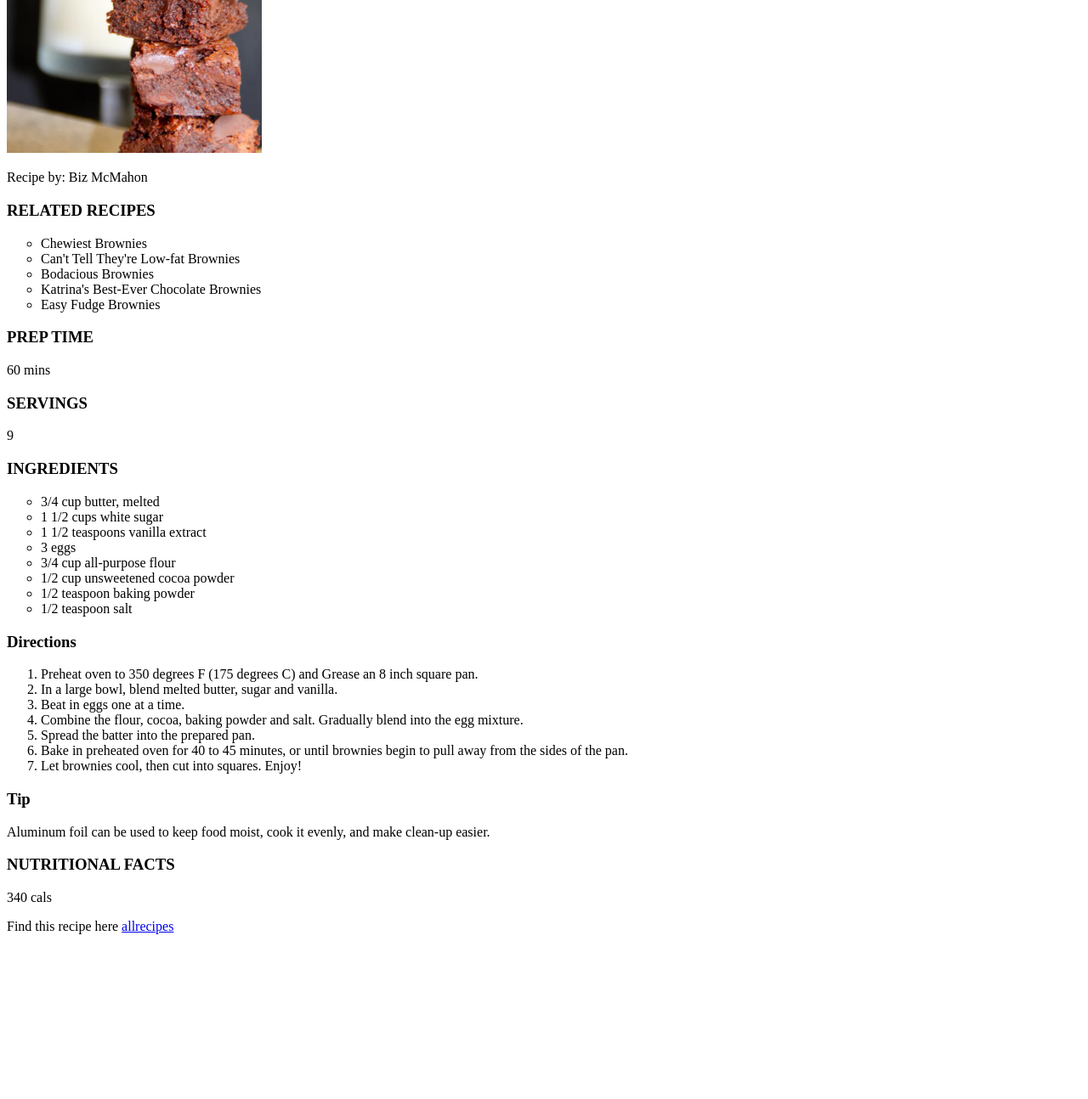
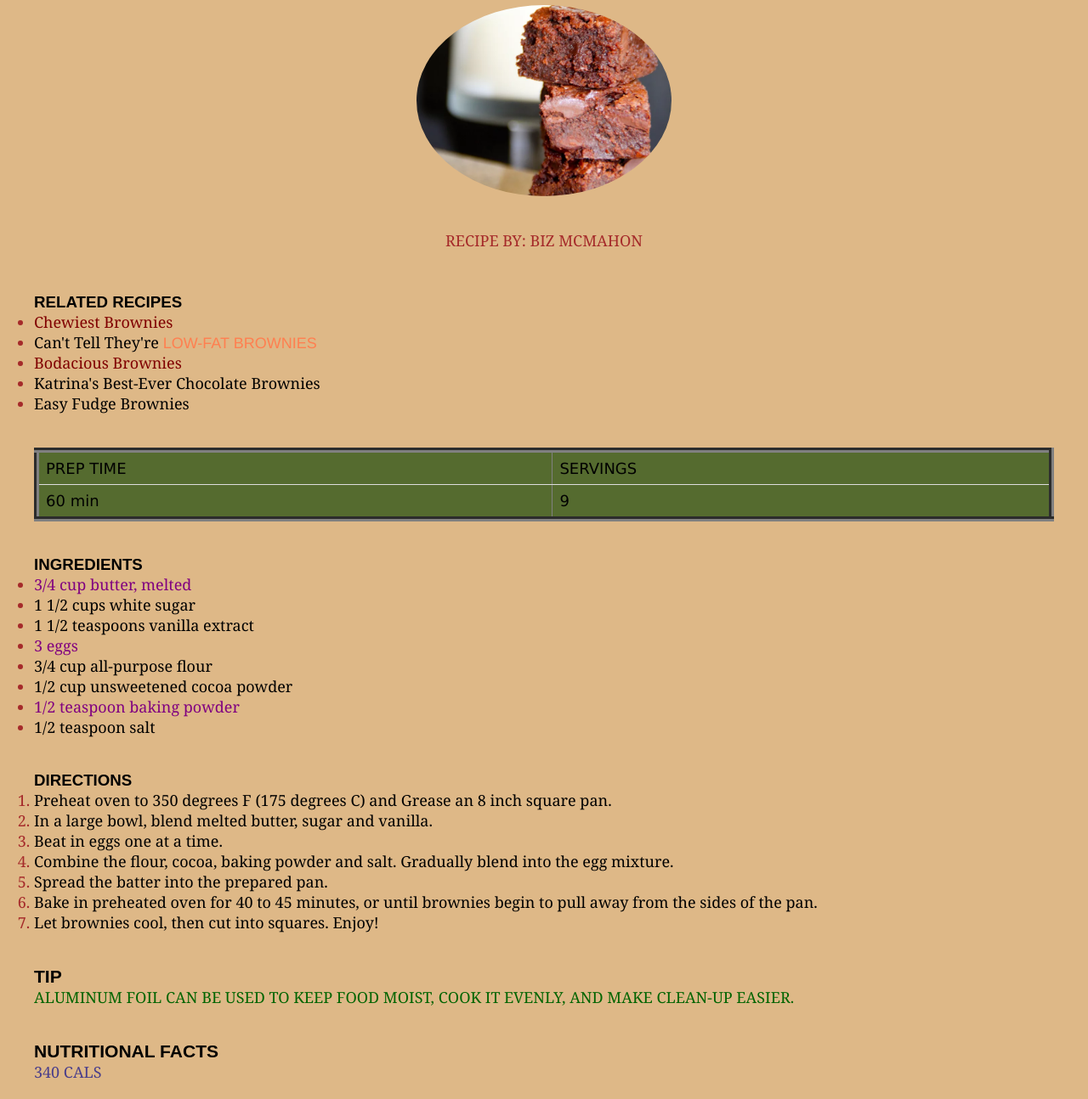
Before and after one commit to Saranya2301/brownieRecipe, a plain HTML site: page index.html in a window 1280 px wide. Shown: the part 145-1439 px from the top of the page at 85% size. Before the commit the page ends 1253 px from the top, so only its background shows below. Drawn offline with Linux system fonts and the light colour scheme.

Commit message:
Changed the image & added style

```diff
--- /dev/null
+++ b/css/styles.css
@@ -0,0 +1,165 @@
+* {
+    /*Universal Selector*/
+    margin: 0%;
+    padding: 0%;
+}
+
+body {
+    /*Element Selector*/
+    background-color: burlywood;
+    margin: 20px;
+    padding: 20px;
+}
+
+#theTitle {
+    /*Id Selector*/
+    font-style: italic;
+    font-family: system-ui, -apple-system, BlinkMacSystemFont, 'Segoe UI', Roboto, Oxygen, Ubuntu, Cantarell, 'Open Sans', 'Helvetica Neue', sans-serif;
+    box-sizing: border-box;
+    text-align: center;
+    color: darkred;
+    font-size: 400%;
+    display: block;
+}
+
+h3 {
+    font-family: Arial, Helvetica, sans-serif;
+    text-transform: uppercase;
+}
+
+img {
+    border-radius: 50%;
+    height: 25%;
+    width: 25%;
+    border: brown;
+    display: block;
+    margin: auto;
+    padding: 20px;
+}
+
+img[alt] {
+    /*Attribute Selector*/
+    color: blue;
+}
+
+section>p {
+    /*Child Selector*/
+    font-size: large;
+    color: brown;
+    font-family: Georgia, 'Times New Roman', Times, serif;
+    text-align: center;
+    margin: 10px;
+    padding: 10px;
+
+}
+
+ul span {
+    /*Descendant Selector*/
+    color: coral;
+    font-family: 'Franklin Gothic Medium', 'Arial Narrow', Arial, sans-serif;
+}
+
+ul li {
+    list-style: circle;
+    list-style-type: disc;
+    text-decoration: solid;
+    font-size: large;
+}
+
+ul li::marker {
+    color: brown;
+}
+
+ul[type] {
+    font-family: Georgia, 'Times New Roman', Times, serif;
+    text-decoration: solid;
+
+}
+
+.list-class1,
+.list-class2 {
+    color: maroon;
+}
+
+.class-list3,
+.class-list4,
+.class-list5 {
+    /*Grouping Selector*/
+    color: purple;
+}
+
+ol[type] {
+    font-family: Georgia, 'Times New Roman', Times, serif;
+    text-decoration: solid;
+    font-size: large;
+}
+
+ol li::marker {
+    color: brown;
+}
+
+h3~p {
+    /*General Sibling*/
+    color: darkgreen;
+    text-decoration: solid;
+    font-size: large;
+}
+
+table {
+    width: 100%;
+    border-collapse: collapse;
+    background-color: darkolivegreen;
+}
+
+td {
+    padding: 8px;
+    text-align: left;
+    border-bottom: 1px solid #ddd;
+    font-size: large;
+    text-decoration: solid;
+    font-family: Verdana, Geneva, Tahoma, sans-serif;
+}
+
+tr:hover {
+    background-color: #f5f5f5;
+}
+
+.class-con {
+    /*Class Selector*/
+    font-family: Georgia, 'Times New Roman', Times, serif;
+    text-decoration: solid;
+    text-align: center;
+
+}
+
+.class-h11 {
+    font-family: Georgia, 'Times New Roman', Times, serif;
+    text-decoration: solid;
+    font-size: large;
+}
+
+
+a[target] {
+    font-size: xx-large;
+}
+
+section {
+    margin-bottom: 40px;
+}
+
+table {
+    margin-top: 40px;
+}
+
+h3+span {
+    /*Adjacent Selector*/
+    color: darkslateblue;
+}
+
+h3,
+span,
+p {
+    /*Grouping Selector*/
+    text-decoration: solid;
+    text-transform: uppercase;
+}
--- a/index.html
+++ b/index.html
@@ -1,58 +1,63 @@
 <!DOCTYPE html>
 <html lang="en">
+
 <head>
     <meta charset="UTF-8">
     <meta name="viewport" content="width=device-width, initial-scale=1.0">
+    <link rel="stylesheet" href="css/styles.css">
     <title>Deep Dish Brownie</title>
 </head>
+
 <body>
     <header>
-            <hr><h1>Deep Dish Brownie</h1><hr>
+        <hr>
+        <h1 id="theTitle">Deep Dish Brownie</h1>
+        <hr>
     </header>
     <main>
-            <section id="Cake picture">
-                <img src="img/Brownie.jpg" alt="Brownie" width="300px">
+        <section>
+            <img src="img/brownie.jpg" alt="Brownie" width="300px">
             <p>Recipe by: Biz McMahon</p>
         </section>
-            <article id="RR">
-                <h3>RELATED RECIPES</h3>
+        <article>
+            <h3 class>RELATED RECIPES</h3>
             <ul type="circle">
-                    <li>Chewiest Brownies</li>
-                    <li> Can't Tell They're Low-fat Brownies</li>
-                    <li> Bodacious Brownies</li>
+                <li class="list-class1">Chewiest Brownies</li>
+                <li> Can't Tell They're <span>Low-fat Brownies</span></li>
+                <li class="list-class2"> Bodacious Brownies</li>
                 <li>Katrina's Best-Ever Chocolate Brownies</li>
                 <li>Easy Fudge Brownies</li>
             </ul>
         </article>
-            <section id="Time">
-                <article id="T2">
-                    <h3>PREP TIME</h3>
-                    <p>60 mins</p>
-                </article>
+        <section>
+            <table border="6">
+                <tr>
+                    <td>PREP TIME</td>
+                    <td> SERVINGS</td>
+                </tr>
+                <tr>
+                    <td>60 min</td>
+                    <td>9</td>
+                </tr>
+            </table>
         </section>
-            <section id="No">
-                <article id="N1">
-                <h3>SERVINGS</h3>
-                <p>9</p>
-            </article>
-            </section>
-            <section id="Ing">
-                <article id="Ing list">
+        <section>
+            <article>
                 <h3>INGREDIENTS</h3>
                 <ul type="circle">
-                    <li>3/4 cup butter, melted</li>
+                    <li class="class-list3">3/4 cup butter, melted</li>
                     <li>1 1/2 cups white sugar</li>
                     <li>1 1/2 teaspoons vanilla extract</li>
-                    <li>3 eggs</li>
+                    <li class="class-list4">3 eggs</li>
                     <li>3/4 cup all-purpose flour</li>
                     <li>1/2 cup unsweetened cocoa powder</li>
-                    <li>1/2 teaspoon baking powder</li>
+                    <li class="class-list5">1/2 teaspoon baking powder</li>
                     <li>1/2 teaspoon salt</li>
                 </ul>
             </article>
         </section>
-            <section id="prep1">
-                <article id="Prep Directions">
+        <section>
+            <article class="class-11">
                 <h3>Directions</h3>
                 <ol type="1">
                     <li>Preheat oven to 350 degrees F (175 degrees C) and Grease an 8 inch
@@ -68,8 +73,8 @@
                 </ol>
             </article>
         </section>
-            <section id="Tips">
-                <article id="Info">
+        <section>
+            <article class="class-h11">
                 <aside>
                     <h3>Tip</h3>
                     <p>Aluminum foil can be used to keep food moist, cook it evenly, and make
@@ -77,15 +82,17 @@
                 </aside>
             </article>
         </section>
-            <section id="NF">
-                <article id="Benefits">
+        <section class="class-h11">
+            <article>
                 <h3>NUTRITIONAL FACTS</h3>
-                    <p>340 cals</p>
+                <span>340 cals</span>
             </article>
         </section>
     </main>
     <footer>
-            Find this recipe here <a href="https://www.allrecipes.com/recipe/11063/deep-dish-brownies/" target="_blank"> allrecipes </a>
+        Find this recipe here <a href="https://www.allrecipes.com/recipe/11063/deep-dish-brownies/" target="_blank">
+            allrecipes </a>
     </footer>
 </body>
+
 </html>
```
Also changed, not shown: 1 other file. Lines whose indentation alone changed are shown as unchanged.
